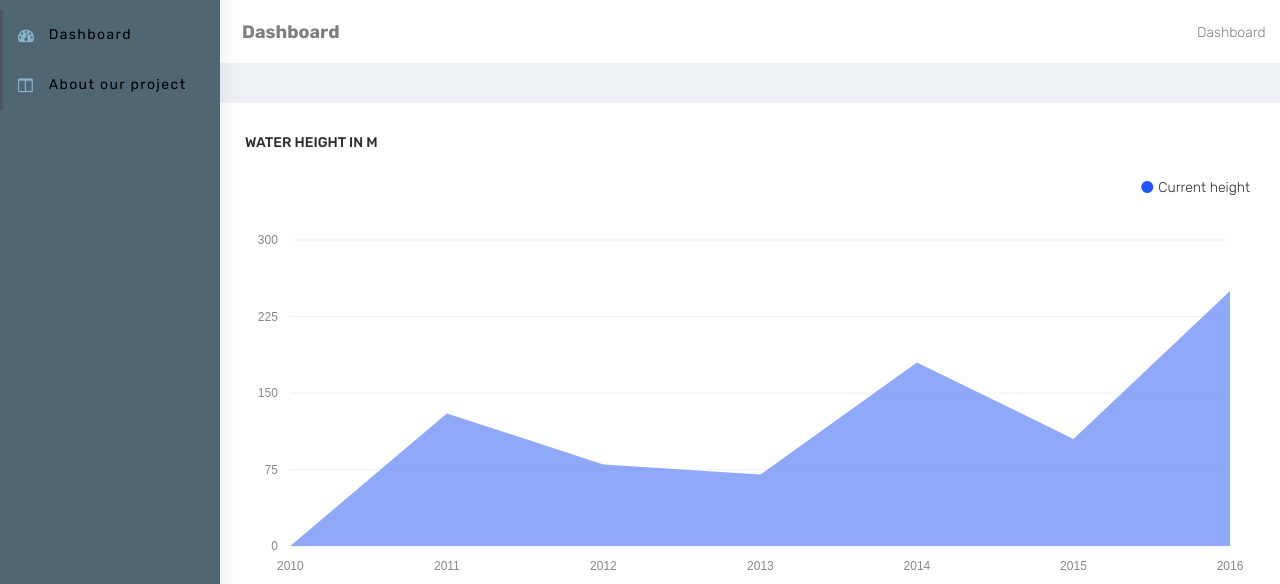
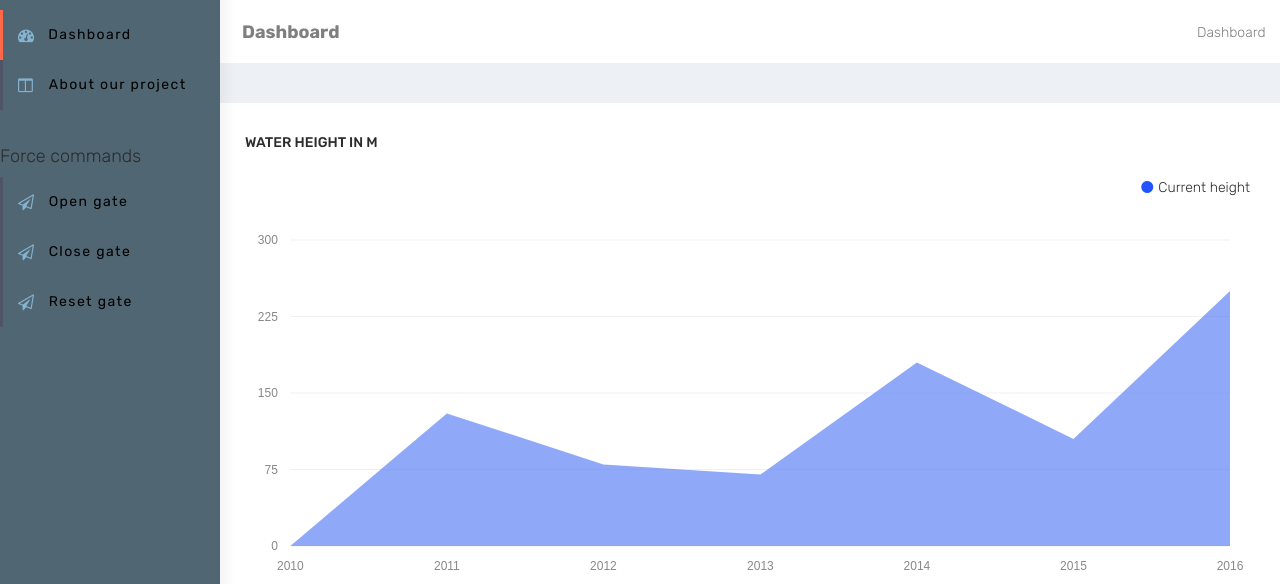
Before and after one commit to tim-van-kemenade/IDP-V1Q-5_Maeslantkering, a Flask app: page / in a window 1280 px wide. Shown: the part 60-644 px from the top of the page. Run offline with Flask 2, Linux system fonts and the light colour scheme; data that the repository does not hold is empty; some libraries are stand-ins or nearby versions.

Commit message:
Added Force commands to HTML with it's respective JavaScript

```diff
--- /dev/null
+++ b/client/static/js/click-this.js
@@ -0,0 +1,21 @@
+function RequestServerAction(url) {
+    $.get(url, function (data, textstatus, jqXHR) {
+        console.log('callback returned result of type ' + typeof(data) );
+        console.log('text message: ' + textstatus);
+    });
+}
+
+$('#open-gate').click(function () {
+    console.log('Force opening gate');
+    RequestServerAction('192.168.42.1:1337/open-gate');  // TODO: dunno if this works or not
+});
+
+$('#close-gate').click(function () {
+    console.log('Force closing gate');
+    RequestServerAction('192.168.42.1:1337/close-gate');  // TODO: same as previous todo
+});
+
+$('#reset-gate').click(function () {
+    console.log('Force resetting gate');
+    RequestServerAction('192.168.42.1:1337/reset-gate');  // TODO: same as previous todo
+});
--- a/client/static/js/graphs.js
+++ b/client/static/js/graphs.js
@@ -92,18 +92,18 @@ var graph_wind = Morris.Area({
 });
 // TODO: if water graph is not removed from the project, create function to set it's data like the function below does for wind_graph
 function LoadGraphData() {
-    // load json data to graphs
-    console.log("now updating data");
-    $.get("/wind_json", null,  // TODO: check if /wind_json is the path where the actual json is located
+    // Load json data to graphs
+    console.log("Now updating data");
+    $.get("192.168.42.1:1337/storm", null,  // TODO: check if url is the path where the actual json is located
         function (data, textstatus, jqXHR) {
-            console.log('callback returned result of type ' + typeof(data) );
-            console.log('text message: ' + textstatus);
+            console.log('Callback returned result of type ' + typeof(data) );
+            console.log('Text message: ' + textstatus);
             graph_wind.setData(data);
         })
 }
 
 $( document ).ready(function() {
-    console.log( "now starting periodic data retrieval" );
+    console.log( "Now starting periodic data retrieval" );
     LoadGraphData();  // Ensure graph is properly loaded right away
     self.setInterval(LoadGraphData, 600000); // TODO: adjust to 30 min or 1 hour if necessary
 });
--- a/client/templates/index.html
+++ b/client/templates/index.html
@@ -50,7 +50,7 @@
         <div class="sidebar-nav navbar-collapse">
           <ul class="nav" id="side-menu">
             <li style="padding: 10px 0 0;">
-              <a href="/" class="waves-effect" style="color: #85b4d0;">
+              <a href="/" class="waves-effect active" style="color: #85b4d0;">
                 <i class="fa fa-dashboard fa-fw" aria-hidden="true"></i>
                 <span class="hide-menu" style="color: #000000; font-weight: 400; letter-spacing: .1em;">Dashboard</span>
               </a>
@@ -59,6 +59,27 @@
               <a href="/about_project" class="waves-effect" style="color: #85b4d0;">
                 <i class="fa fa-columns fa-fw" aria-hidden="true"></i>
                 <span class="hide-menu" style="color: #000000; font-weight: 400; letter-spacing: .1em;">About our project</span>
+              </a>
+            </li>
+            <li style="padding: 25px 0 0;">
+              <h4>Force commands</h4>
+            </li>
+            <li>
+              <a id="open-gate" href="#" class="waves-effect" style="color: #85b4d0;">
+                <i class="fa  fa-send-o fa-fw" aria-hidden="true"></i>
+                <span class="hide-menu" style="color: #000000; font-weight: 400; letter-spacing: .1em;">Open gate</span>
+              </a>
+            </li>
+            <li>
+              <a id="close-gate" href="#" class="waves-effect" style="color: #85b4d0;">
+                <i class="fa  fa-send-o fa-fw" aria-hidden="true"></i>
+                <span class="hide-menu" style="color: #000000; font-weight: 400; letter-spacing: .1em;">Close gate</span>
+              </a>
+            </li>
+            <li>
+              <a id="reset-gate" href="#" class="waves-effect" style="color: #85b4d0;">
+                <i class="fa  fa-send-o fa-fw" aria-hidden="true"></i>
+                <span class="hide-menu" style="color: #000000; font-weight: 400; letter-spacing: .1em;">Reset gate</span>
               </a>
             </li>
           </ul>
@@ -200,7 +221,8 @@
     <!--Morris JavaScript -->
     <script src="{{ url_for('static', filename='js/raphael/raphael-min.js') }}"></script>
     <script src="{{ url_for('static', filename='js/morris/morris.min.js') }}"></script>
-    <!--Custom made js file by IDP Group 5 Maeslantkering-->
+    <!--Custom made JavaScript files by IDP Group 5 Maeslantkering-->
     <script src="{{ url_for('static', filename='js/graphs.js') }}"></script>
+    <script src="{{ url_for('static', filename='js/click-this.js') }}"></script>
   </body>
 </html>
```
Also changed, not shown: client/templates/about_project.html (+23 -0 lines).
